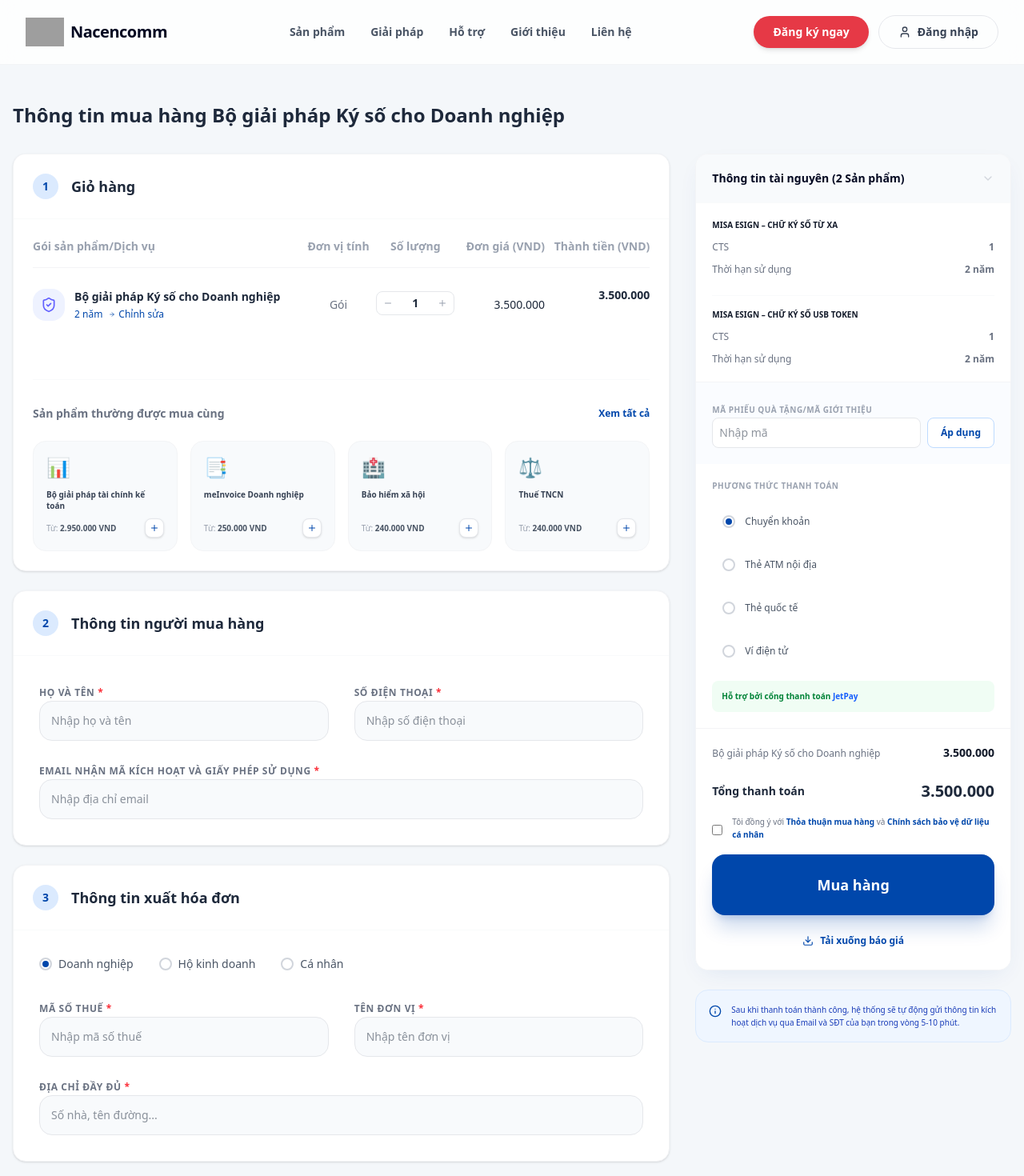
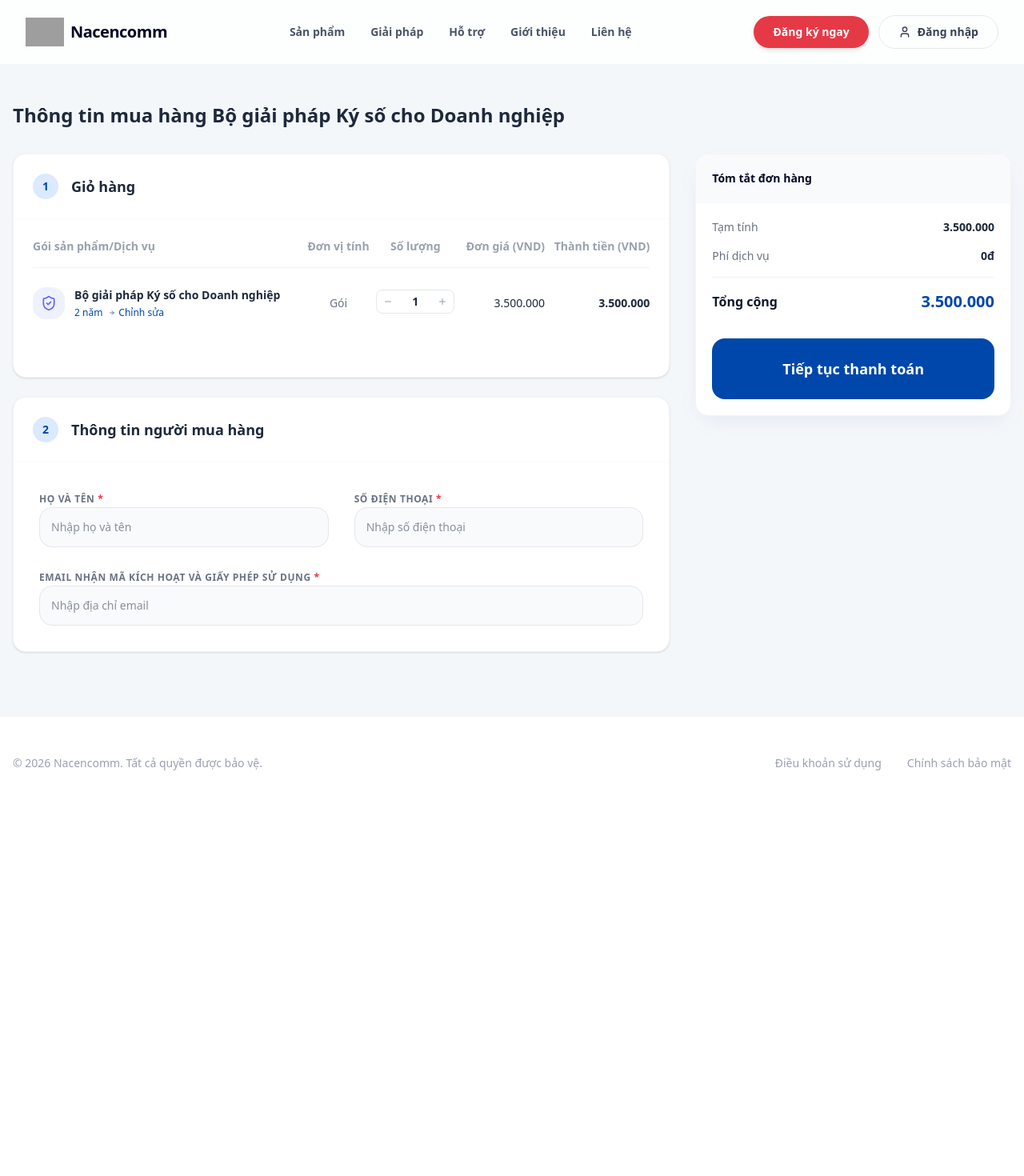
Before and after one commit to nguyenvanbaongoc24-eng/webca2demo, a Next.js app in the folder nacencomm-premium/: page /register in a window 1280 px wide. Shown: the top 1470 px of the page at 80% size. After the commit the page ends 1012 px from the top, so only its background shows below. Built offline with nearby package versions, Linux system fonts and the light colour scheme; grey boxes are pictures that could not be loaded.

Commit message:
feat: reintegrate complex remote signing lifecycle from legacy system

```diff
--- a/nacencomm-premium/src/app/register/page.tsx
+++ b/nacencomm-premium/src/app/register/page.tsx
@@ -20,16 +20,22 @@
   Plus,
   Minus,
   Download,
-  Info
+  Info,
+  Smartphone,
+  CloudUpload,
+  Loader2,
+  ExternalLink,
+  QrCode,
+  ShieldAlert
 } from "lucide-react";
 
 // Mock Data
 const PACKAGES = {
-  "1y": { name: "1 năm", price: "2.400.000", rawPrice: 2400000 },
-  "2y": { name: "2 năm", price: "3.500.000", rawPrice: 3500000 },
-  "3y": { name: "3 năm", price: "4.400.000", rawPrice: 4400000 },
-  "4y": { name: "4 năm", price: "5.200.000", rawPrice: 5200000 },
-  "5y": { name: "5 năm", price: "5.900.000", rawPrice: 5900000 },
+  "1y": { name: "1 năm", price: "2.400.000", rawPrice: 2400000, type: "remote" },
+  "2y": { name: "2 năm", price: "3.500.000", rawPrice: 3500000, type: "remote" },
+  "3y": { name: "3 năm", price: "4.400.000", rawPrice: 4400000, type: "remote" },
+  "4y": { name: "4 năm", price: "5.200.000", rawPrice: 5200000, type: "usb" },
+  "5y": { name: "5 năm", price: "5.900.000", rawPrice: 5900000, type: "usb" },
 };
 
 const UPSELL_ITEMS = [
@@ -39,6 +45,8 @@
   { id: "thuetncn", name: "Thuế TNCN", price: "240.000", icon: "⚖️" },
 ];
 
+type FlowState = "form" | "signing" | "reviewing" | "approved" | "activated" | "rejected";
+
 function RegisterForm() {
   const searchParams = useSearchParams();
   const pkgId = searchParams.get("pkg") || "2y";
@@ -46,22 +54,45 @@
   const selectedPkg = PACKAGES[pkgId as keyof typeof PACKAGES] || PACKAGES["2y"];
 
   const [quantity, setQuantity] = useState(1);
-  const [activeStep, setActiveStep] = useState(1);
+  const [flowState, setFlowState] = useState<FlowState>("form");
+  const [uploadedFiles, setUploadedFiles] = useState<string[]>([]);
+  const [reviewProgress, setReviewProgress] = useState(0);
 
+  // Simulation: Reviewing process
+  useEffect(() => {
+    if (flowState === "reviewing") {
+      const timer = setInterval(() => {
+        setReviewProgress(prev => {
+          if (prev >= 100) {
+            clearInterval(timer);
+            setFlowState("approved");
+            return 100;
+          }
+          return prev + 10;
+        });
+      }, 500);
+      return () => clearInterval(timer);
+    }
+  }, [flowState]);
+
+  const handleFileUpload = (doc: string) => {
+    if (!uploadedFiles.includes(doc)) {
+      setUploadedFiles(prev => [...prev, doc]);
+    } else {
+      setUploadedFiles(prev => prev.filter(f => f !== doc));
+    }
+  };
+
+  if (flowState === "form") {
     return (
       <div className="pt-32 pb-20 px-4 bg-[#F4F7FA]">
         <div className="max-w-7xl mx-auto">
-
-        {/* Page Title */}
           <h1 className="text-2xl font-bold text-[#1E293B] mb-8">
             Thông tin mua hàng Bộ giải pháp Ký số cho {type === "dn" ? "Doanh nghiệp" : "Cá nhân"}
           </h1>
 
           <div className="grid grid-cols-1 lg:grid-cols-3 gap-8 items-start">
-
-          {/* Main Content: Steps */}
             <div className="lg:col-span-2 space-y-6">
-
               {/* Step 1: Giỏ hàng */}
               <div className="bg-white rounded-xl shadow-sm overflow-hidden border border-gray-100">
                 <div className="p-6 flex items-center gap-4 border-b border-gray-50 bg-white">
@@ -105,37 +136,14 @@
                         <td className="py-6 text-right font-medium">{selectedPkg.price}</td>
                         <td className="py-6 text-right">
                           <div className="font-bold text-[#1E293B]">{selectedPkg.price}</div>
-                        <button className="text-red-400 hover:text-red-500 mt-1 opacity-0 group-hover:opacity-100 transition-opacity"><Trash2 className="w-3.5 h-3.5 ml-auto" /></button>
                         </td>
                       </tr>
                     </tbody>
                   </table>
-
-                {/* Upsell Items */}
-                <div className="mt-12 pt-8 border-t border-gray-50">
-                  <div className="flex justify-between items-center mb-6">
-                    <h3 className="text-sm font-bold text-gray-500">Sản phẩm thường được mua cùng</h3>
-                    <button className="text-xs text-brand-blue font-bold">Xem tất cả</button>
-                  </div>
-                  <div className="grid grid-cols-1 sm:grid-cols-2 md:grid-cols-4 gap-4">
-                    {UPSELL_ITEMS.map((item) => (
-                      <div key={item.id} className="p-4 rounded-xl border border-gray-100 bg-[#F8FAFC] hover:border-brand-blue/30 transition-all cursor-pointer group">
-                        <div className="text-2xl mb-3">{item.icon}</div>
-                        <div className="text-[10px] font-bold text-gray-700 leading-snug mb-2 line-clamp-2 h-7">{item.name}</div>
-                        <div className="flex justify-between items-center mt-auto">
-                          <div className="text-[10px] text-gray-400">Từ: <span className="font-bold text-gray-600">{item.price} VND</span></div>
-                          <div className="w-6 h-6 bg-white border border-gray-200 rounded-lg flex items-center justify-center text-brand-blue group-hover:bg-brand-blue group-hover:text-white transition-all shadow-sm">
-                            <Plus className="w-3 h-3" />
-                          </div>
-                        </div>
-                      </div>
-                    ))}
-                  </div>
-                </div>
                 </div>
               </div>
 
-            {/* Step 2: Thông tin người mua hàng */}
+              {/* Step 2: Thông tin người mua */}
               <div className="bg-white rounded-xl shadow-sm border border-gray-100">
                 <div className="p-6 flex items-center gap-4 border-b border-gray-50">
                   <div className="w-8 h-8 bg-blue-100 text-brand-blue rounded-full flex items-center justify-center font-bold text-sm">2</div>
@@ -156,136 +164,203 @@
                   </div>
                 </div>
               </div>
+            </div>
 
-            {/* Step 3: Thông tin xuất hóa đơn */}
-            <div className="bg-white rounded-xl shadow-sm border border-gray-100">
-              <div className="p-6 flex items-center gap-4 border-b border-gray-50">
-                <div className="w-8 h-8 bg-blue-100 text-brand-blue rounded-full flex items-center justify-center font-bold text-sm">3</div>
-                <h2 className="text-lg font-bold text-[#1E293B]">Thông tin xuất hóa đơn</h2>
+            <aside className="lg:col-span-1 sticky top-28">
+              <div className="bg-white rounded-xl shadow-premium border border-gray-100 overflow-hidden">
+                <div className="p-5 bg-[#F8FAFC] border-b border-gray-50">
+                  <h3 className="text-sm font-bold text-brand-dark">Tóm tắt đơn hàng</h3>
                 </div>
-              <div className="p-8 space-y-8">
-                <div className="flex gap-8">
-                  {["Doanh nghiệp", "Hộ kinh doanh", "Cá nhân"].map((t) => (
-                    <label key={t} className="flex items-center gap-2 cursor-pointer group">
-                      <div className="w-4 h-4 rounded-full border-2 border-gray-300 flex items-center justify-center group-hover:border-brand-blue transition-all">
-                        {t === "Doanh nghiệp" && <div className="w-2 h-2 bg-brand-blue rounded-full" />}
+                <div className="p-5 space-y-4">
+                  <div className="flex justify-between text-sm">
+                    <span className="text-gray-500">Tạm tính</span>
+                    <span className="font-bold">{selectedPkg.price}</span>
                   </div>
-                      <span className="text-sm font-medium text-gray-600">{t}</span>
-                    </label>
-                  ))}
+                  <div className="flex justify-between text-sm">
+                    <span className="text-gray-500">Phí dịch vụ</span>
+                    <span className="font-bold">0đ</span>
                   </div>
-                <div className="grid grid-cols-1 md:grid-cols-2 gap-x-8 gap-y-6">
-                  <div className="space-y-1.5">
-                    <label className="text-xs font-bold text-gray-500 uppercase tracking-wider">Mã số thuế <span className="text-red-500">*</span></label>
-                    <input type="text" placeholder="Nhập mã số thuế" className="w-full p-3.5 bg-[#F8FAFC] border border-gray-200 rounded-xl focus:ring-2 focus:ring-brand-blue/20 outline-none transition-all text-sm" />
+                  <div className="pt-4 border-t border-gray-100 flex justify-between items-center">
+                    <span className="font-bold text-gray-900">Tổng cộng</span>
+                    <span className="text-xl font-black text-brand-blue">{selectedPkg.price}</span>
                   </div>
-                  <div className="space-y-1.5">
-                    <label className="text-xs font-bold text-gray-500 uppercase tracking-wider">Tên đơn vị <span className="text-red-500">*</span></label>
-                    <input type="text" placeholder="Nhập tên đơn vị" className="w-full p-3.5 bg-[#F8FAFC] border border-gray-200 rounded-xl focus:ring-2 focus:ring-brand-blue/20 outline-none transition-all text-sm" />
+                  <Button
+                    onClick={() => setFlowState("signing")}
+                    size="lg"
+                    className="w-full bg-brand-blue hover:bg-brand-blue/90 text-white font-bold py-6 rounded-xl mt-4"
+                  >
+                    Tiếp tục thanh toán
+                  </Button>
                 </div>
-                  <div className="md:col-span-2 space-y-1.5">
-                    <label className="text-xs font-bold text-gray-500 uppercase tracking-wider">Địa chỉ đầy đủ <span className="text-red-500">*</span></label>
-                    <input type="text" placeholder="Số nhà, tên đường..." className="w-full p-3.5 bg-[#F8FAFC] border border-gray-200 rounded-xl focus:ring-2 focus:ring-brand-blue/20 outline-none transition-all text-sm" />
+              </div>
+            </aside>
           </div>
         </div>
       </div>
+    );
+  }
+
+  // Multi-step lifecycle screens
+  return (
+    <div className="pt-32 pb-20 px-4 min-h-screen bg-brand-slate flex items-center justify-center">
+      <AnimatePresence mode="wait">
+        {flowState === "signing" && (
+          <motion.div
+            key="signing"
+            initial={{ opacity: 0, y: 20 }}
+            animate={{ opacity: 1, y: 0 }}
+            exit={{ opacity: 0, y: -20 }}
+            className="max-w-2xl w-full bg-white rounded-3xl shadow-premium p-8 md:p-12 text-center"
+          >
+            <div className="w-20 h-20 bg-blue-50 text-brand-blue rounded-full flex items-center justify-center mx-auto mb-8">
+              <Smartphone className="w-10 h-10" />
+            </div>
+            <h2 className="text-2xl font-black text-brand-dark mb-4">Hồ sơ đã được tiếp nhận!</h2>
+            <p className="text-gray-500 mb-8">Hệ thống đã tạo 2 file PDF và gửi về email của bạn. Vui lòng ký số qua app VNeID để tiếp tục.</p>
+
+            <div className="grid grid-cols-1 md:grid-cols-2 gap-4 mb-10 text-left">
+              {[
+                { id: "dk", name: "Đơn đăng ký sử dụng" },
+                { id: "hd", name: "Hợp đồng dịch vụ" },
+              ].map((doc) => (
+                <div
+                  key={doc.id}
+                  onClick={() => handleFileUpload(doc.id)}
+                  className={cn(
+                    "p-6 rounded-2xl border-2 transition-all cursor-pointer",
+                    uploadedFiles.includes(doc.id)
+                      ? "border-green-500 bg-green-50"
+                      : "border-gray-100 bg-[#F8FAFC] hover:border-brand-blue/30"
+                  )}
+                >
+                  <div className="flex justify-between items-center mb-3">
+                    <FileText className={cn("w-6 h-6", uploadedFiles.includes(doc.id) ? "text-green-500" : "text-gray-400")} />
+                    {uploadedFiles.includes(doc.id) ? (
+                      <CheckCircle2 className="w-5 h-5 text-green-500" />
+                    ) : (
+                      <CloudUpload className="w-5 h-5 text-gray-300" />
+                    )}
+                  </div>
+                  <div className="text-xs font-bold text-gray-900 mb-1">{doc.name}</div>
+                  <div className="text-[10px] text-gray-400">
+                    {uploadedFiles.includes(doc.id) ? "Đã ký số VNeID" : "Chờ ký số & upload"}
+                  </div>
+                </div>
+              ))}
             </div>
 
+            <div className="space-y-4">
+              <Button
+                disabled={uploadedFiles.length < 2}
+                onClick={() => setFlowState("reviewing")}
+                className="w-full rounded-2xl py-6 font-bold bg-brand-blue text-white shadow-xl shadow-brand-blue/20"
+              >
+                Gửi hồ sơ thẩm định
+              </Button>
+              <p className="text-[10px] text-gray-400">Bạn cần hỗ trợ? Gọi hotline <span className="font-bold text-brand-blue">1900 5454 07</span></p>
+            </div>
+          </motion.div>
+        )}
+
+        {flowState === "reviewing" && (
+          <motion.div
+            key="reviewing"
+            initial={{ opacity: 0, scale: 0.9 }}
+            animate={{ opacity: 1, scale: 1 }}
+            className="max-w-md w-full bg-white rounded-3xl shadow-premium p-12 text-center"
+          >
+            <div className="relative w-32 h-32 mx-auto mb-8">
+              <svg className="w-full h-full" viewBox="0 0 100 100">
+                <circle className="text-gray-100" strokeWidth="6" stroke="currentColor" fill="transparent" r="44" cx="50" cy="50" />
+                <motion.circle
+                  className="text-brand-blue"
+                  strokeWidth="6"
+                  strokeDasharray="276"
+                  strokeDashoffset={276 - (276 * reviewProgress) / 100}
+                  strokeLinecap="round"
+                  stroke="currentColor"
+                  fill="transparent"
+                  r="44" cx="50" cy="50"
+                />
+              </svg>
+              <div className="absolute inset-0 flex items-center justify-center">
+                <Loader2 className="w-10 h-10 text-brand-blue animate-spin" />
+              </div>
+            </div>
+            <h2 className="text-2xl font-black text-brand-dark mb-4">Đang thẩm định hồ sơ</h2>
+            <p className="text-sm text-gray-500 leading-relaxed">
+              Chuyên viên CA2 đang xem xét hồ sơ của bạn. <br /> Kết quả sẽ có sau ít phút.
+            </p>
+          </motion.div>
+        )}
+
+        {flowState === "approved" && (
+          <motion.div
+            key="approved"
+            initial={{ opacity: 0, y: 20 }}
+            animate={{ opacity: 1, y: 0 }}
+            className="max-w-lg w-full bg-white rounded-3xl shadow-premium overflow-hidden"
+          >
+            <div className="bg-brand-blue p-8 text-center text-white">
+              <div className="w-16 h-16 bg-white/20 rounded-full flex items-center justify-center mx-auto mb-6">
+                <CheckCircle2 className="w-10 h-10 text-white" />
+              </div>
+              <h2 className="text-2xl font-black mb-2">Hồ sơ đã được duyệt!</h2>
+              <p className="text-sm opacity-80">Cảm ơn bạn đã lựa chọn Nacencomm.</p>
+            </div>
+            <div className="p-10 space-y-8">
+              <div className="text-center">
+                <div className="text-[10px] font-bold text-gray-400 uppercase tracking-widest mb-4">Mã kích hoạt Remote Signing</div>
+                <div className="inline-block px-10 py-5 bg-[#F8FAFC] border-2 border-dashed border-brand-blue/30 rounded-2xl text-3xl font-black text-brand-blue tracking-[0.3em]">
+                  RS-8829-1029
+                </div>
+                <p className="text-xs text-gray-500 mt-4 italic">Mã đã được gửi về email của bạn. Dùng để kích hoạt app SmartCA.</p>
               </div>
 
-          {/* Sidebar: Order Summary & Payment */}
-          <aside className="lg:col-span-1 space-y-6 sticky top-28">
-            <div className="bg-white rounded-xl shadow-premium border border-gray-100 overflow-hidden">
-              <div className="p-5 border-b border-gray-50 flex justify-between items-center bg-[#F8FAFC]">
-                <h3 className="text-sm font-bold text-brand-dark flex items-center gap-2">
-                  Thông tin tài nguyên (2 Sản phẩm)
-                </h3>
-                <ChevronRight className="w-4 h-4 text-gray-300 rotate-90" />
-              </div>
-              <div className="p-5 space-y-6">
-                <div className="space-y-3">
-                  <div className="text-[10px] font-black text-gray-900 uppercase">MISA eSign – Chữ ký số từ xa</div>
-                  <div className="flex justify-between text-xs text-gray-500"><span>CTS</span><span className="font-bold">1</span></div>
-                  <div className="flex justify-between text-xs text-gray-500"><span>Thời hạn sử dụng</span><span className="font-bold">{selectedPkg.name}</span></div>
-                </div>
-                <div className="space-y-3 pt-4 border-t border-gray-50">
-                  <div className="text-[10px] font-black text-gray-900 uppercase">MISA eSign – Chữ ký số USB Token</div>
-                  <div className="flex justify-between text-xs text-gray-500"><span>CTS</span><span className="font-bold">1</span></div>
-                  <div className="flex justify-between text-xs text-gray-500"><span>Thời hạn sử dụng</span><span className="font-bold">{selectedPkg.name}</span></div>
+              <div className="grid grid-cols-2 gap-4">
+                <Button variant="outline" className="rounded-xl flex items-center justify-center gap-2">
+                  <Download className="w-4 h-4" /> Tải giấy phép
+                </Button>
+                <Button onClick={() => setFlowState("activated")} className="rounded-xl bg-brand-blue text-white font-bold">
+                  Kích hoạt ngay
+                </Button>
               </div>
             </div>
+          </motion.div>
+        )}
 
-              <div className="p-5 bg-blue-50/30 space-y-4 border-t border-gray-100">
-                <div className="space-y-2">
-                  <label className="text-[10px] font-bold text-gray-400 uppercase tracking-wider">Mã phiếu quà tặng/Mã giới thiệu</label>
-                  <div className="flex gap-2">
-                    <input type="text" placeholder="Nhập mã" className="flex-1 p-2 bg-white border border-gray-200 rounded-lg text-sm outline-none" />
-                    <button className="px-4 py-2 bg-white border border-blue-200 text-brand-blue rounded-lg text-xs font-bold hover:bg-blue-50 transition-colors">Áp dụng</button>
+        {flowState === "activated" && (
+          <motion.div
+            key="activated"
+            initial={{ opacity: 0, scale: 1.1 }}
+            animate={{ opacity: 1, scale: 1 }}
+            className="max-w-2xl w-full text-center"
+          >
+            <div className="bg-white rounded-3xl shadow-premium p-12 mb-8">
+              <div className="w-24 h-24 bg-green-100 text-green-500 rounded-full flex items-center justify-center mx-auto mb-10">
+                <QrCode className="w-12 h-12" />
+              </div>
+              <h2 className="text-4xl font-black text-brand-dark mb-4">Dịch vụ đã được kích hoạt!</h2>
+              <p className="text-gray-500 max-w-md mx-auto mb-12">
+                Chúc mừng! Chữ ký số Remote Signing của bạn đã sẵn sàng sử dụng trên thiết bị di động.
+              </p>
+
+              <div className="flex flex-wrap justify-center gap-4">
+                <Button variant="red" size="lg" className="rounded-full px-10">
+                  Về trang chủ
+                </Button>
+                <Button variant="outline" size="lg" className="rounded-full px-10 flex items-center gap-2">
+                  <Info className="w-5 h-5" /> Hướng dẫn sử dụng
+                </Button>
               </div>
             </div>
+            <div className="flex justify-center gap-8 opacity-40 grayscale">
+              <img src="https://lh3.googleusercontent.com/..." className="h-8" alt="Apple" />
+              <img src="https://lh3.googleusercontent.com/..." className="h-8" alt="Google" />
             </div>
-
-              <div className="p-5 space-y-4">
-                <div className="text-[10px] font-bold text-gray-400 uppercase tracking-wider">Phương thức thanh toán</div>
-                <div className="space-y-3">
-                  {[
-                    { id: "ck", name: "Chuyển khoản", icon: "🏦" },
-                    { id: "atm", name: "Thẻ ATM nội địa", icon: "💳" },
-                    { id: "qt", name: "Thẻ quốc tế", icon: "🌐" },
-                    { id: "vdt", name: "Ví điện tử", icon: "📱" },
-                  ].map((p) => (
-                    <label key={p.id} className="flex items-center gap-3 p-3 rounded-xl border border-transparent hover:bg-gray-50 cursor-pointer transition-all group">
-                      <div className="w-4 h-4 rounded-full border-2 border-gray-300 flex items-center justify-center group-hover:border-brand-blue transition-all">
-                        {p.id === "ck" && <div className="w-2 h-2 bg-brand-blue rounded-full" />}
-                      </div>
-                      <span className="text-xs font-medium text-gray-600">{p.name}</span>
-                    </label>
-                  ))}
-                </div>
-                <div className="p-3 bg-green-50 rounded-lg flex items-center gap-3">
-                  <div className="text-[10px] font-bold text-green-700">Hỗ trợ bởi cổng thanh toán <span className="text-blue-600">JetPay</span></div>
-                </div>
-              </div>
-
-              <div className="p-5 bg-white border-t border-gray-100 space-y-4">
-                <div className="flex justify-between items-end">
-                  <div className="text-xs text-gray-500 font-medium leading-relaxed">
-                    Bộ giải pháp Ký số cho Doanh nghiệp
-                  </div>
-                  <div className="text-sm font-bold text-gray-900">{selectedPkg.price}</div>
-                </div>
-                <div className="flex justify-between items-center pt-2">
-                  <div className="text-sm font-bold text-[#1E293B]">Tổng thanh toán</div>
-                  <div className="text-xl font-black text-[#1E293B]">{selectedPkg.price}</div>
-                </div>
-
-                <label className="flex gap-3 cursor-pointer mt-4">
-                  <input type="checkbox" className="mt-1" />
-                  <span className="text-[10px] text-gray-500 leading-relaxed">
-                    Tôi đồng ý với <span className="text-brand-blue font-bold">Thỏa thuận mua hàng</span> và <span className="text-brand-blue font-bold">Chính sách bảo vệ dữ liệu cá nhân</span>
-                  </span>
-                </label>
-
-                <Button size="lg" className="w-full bg-brand-blue hover:bg-brand-blue/90 text-white font-bold py-6 rounded-xl shadow-xl shadow-brand-blue/20">
-                  Mua hàng
-                </Button>
-
-                <button className="w-full py-2 flex items-center justify-center gap-2 text-xs font-bold text-brand-blue hover:underline">
-                  <Download className="w-3.5 h-3.5" /> Tải xuống báo giá
-                </button>
-              </div>
-            </div>
-
-            <div className="bg-blue-50 border border-blue-100 p-4 rounded-xl flex items-start gap-3">
-              <Info className="w-4 h-4 text-brand-blue shrink-0 mt-0.5" />
-              <p className="text-[10px] text-blue-800 leading-relaxed">
-                Sau khi thanh toán thành công, hệ thống sẽ tự động gửi thông tin kích hoạt dịch vụ qua Email và SĐT của bạn trong vòng 5-10 phút.
-              </p>
-            </div>
-          </aside>
-
-        </div>
-      </div>
+          </motion.div>
+        )}
+      </AnimatePresence>
     </div>
   );
 }
```
Lines whose indentation alone changed are shown as unchanged.
